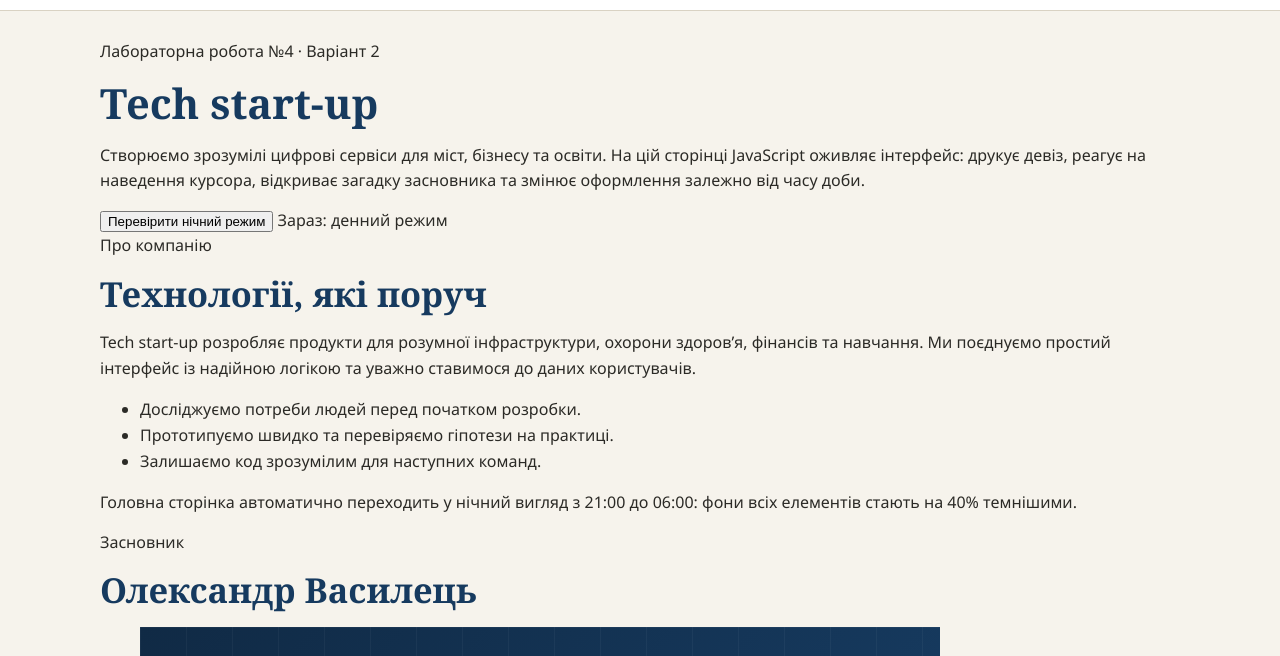
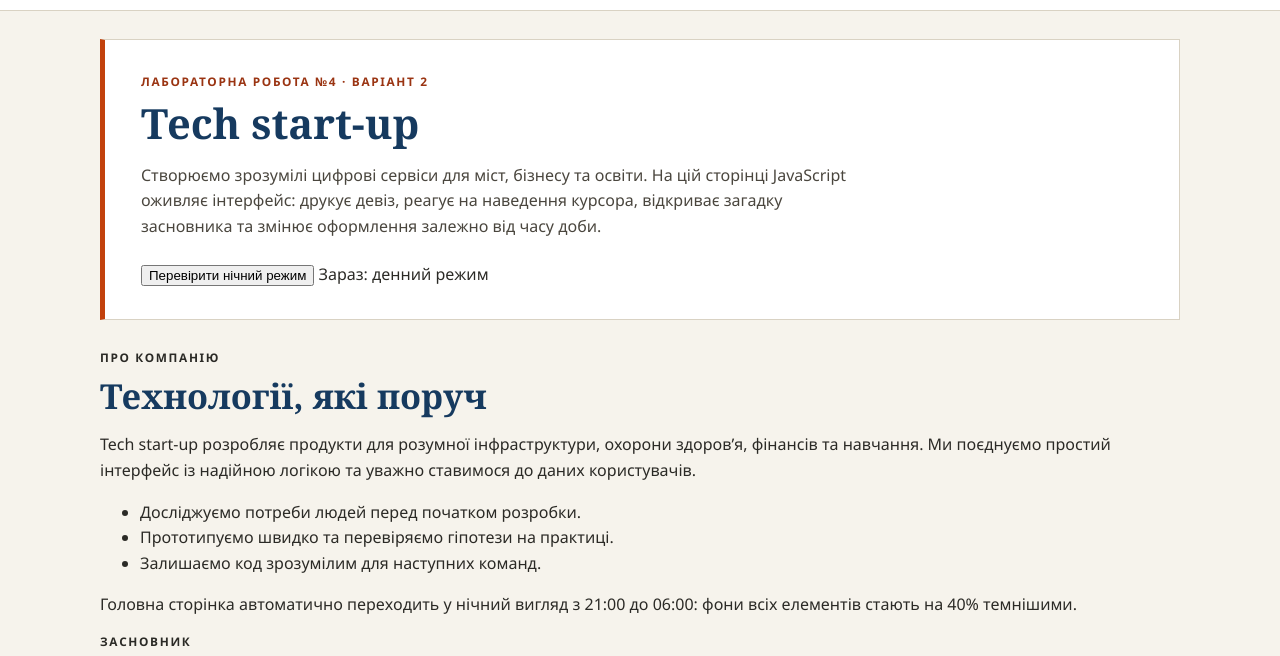
Before and after one commit to nedeflexaaa/Frontend_lab4, a plain HTML site: page index.html in a window 1280 px wide. Shown: the part 66-722 px from the top of the page. Drawn offline with Linux system fonts and the light colour scheme.

Commit message:
add hero block

```diff
--- a/style.css
+++ b/style.css
@@ -200,3 +200,41 @@ code {
         transform: translateY(0);
     }
 }
+
+.hero {
+    position: relative;
+    margin-bottom: 28px;
+    padding: 32px 36px;
+    border: 1px solid var(--line);
+    border-left: 5px solid var(--orange);
+    border-radius: 0;
+    background-color: #ffffff;
+    color: var(--text);
+    box-shadow: none;
+}
+
+.eyebrow,
+.section-kicker {
+    margin-bottom: 8px;
+    font-size: 0.74rem;
+    font-weight: 700;
+    letter-spacing: 0.14em;
+    text-transform: uppercase;
+}
+
+.eyebrow {
+    color: var(--orange-dark);
+}
+
+.hero h1 {
+    max-width: 820px;
+    color: var(--navy);
+    font-weight: 700;
+}
+
+.hero-text {
+    max-width: 78ch;
+    margin-bottom: 22px;
+    color: #4a463e;
+    font-size: 1rem;
+}
```
